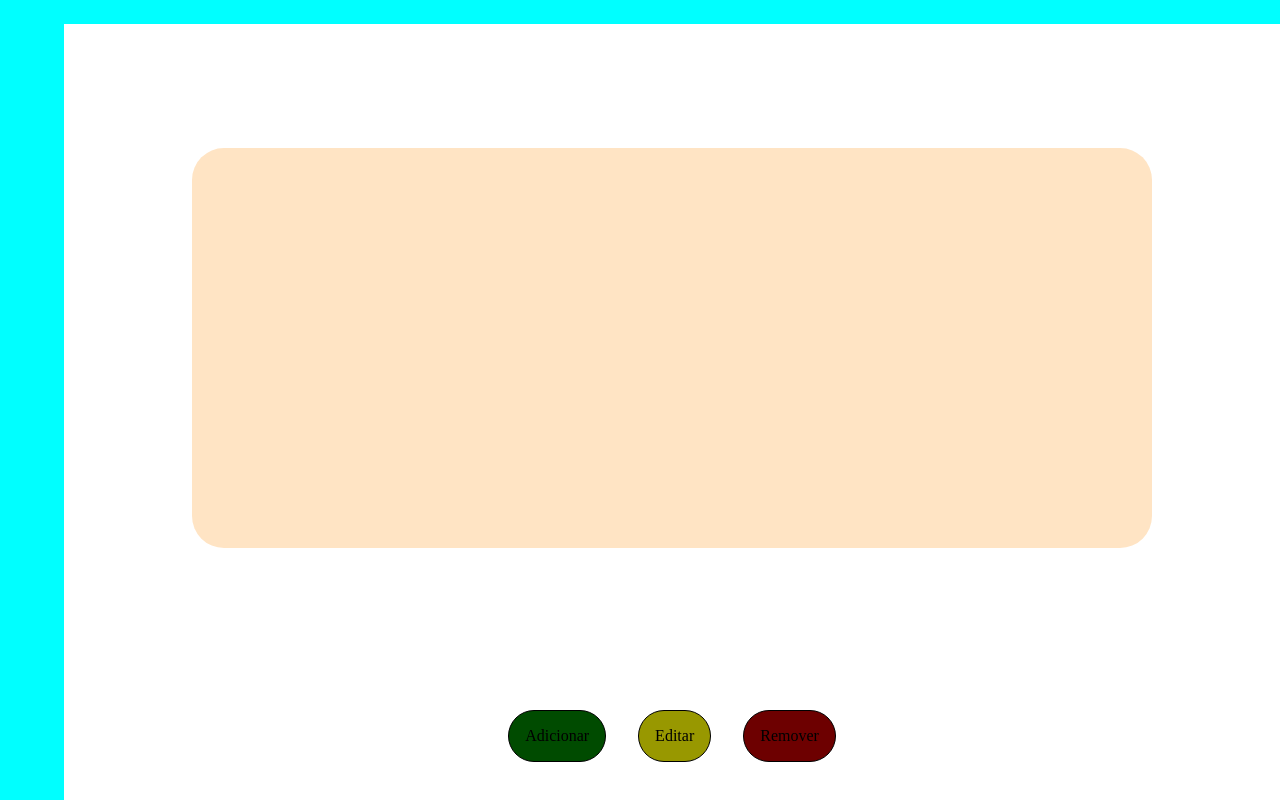
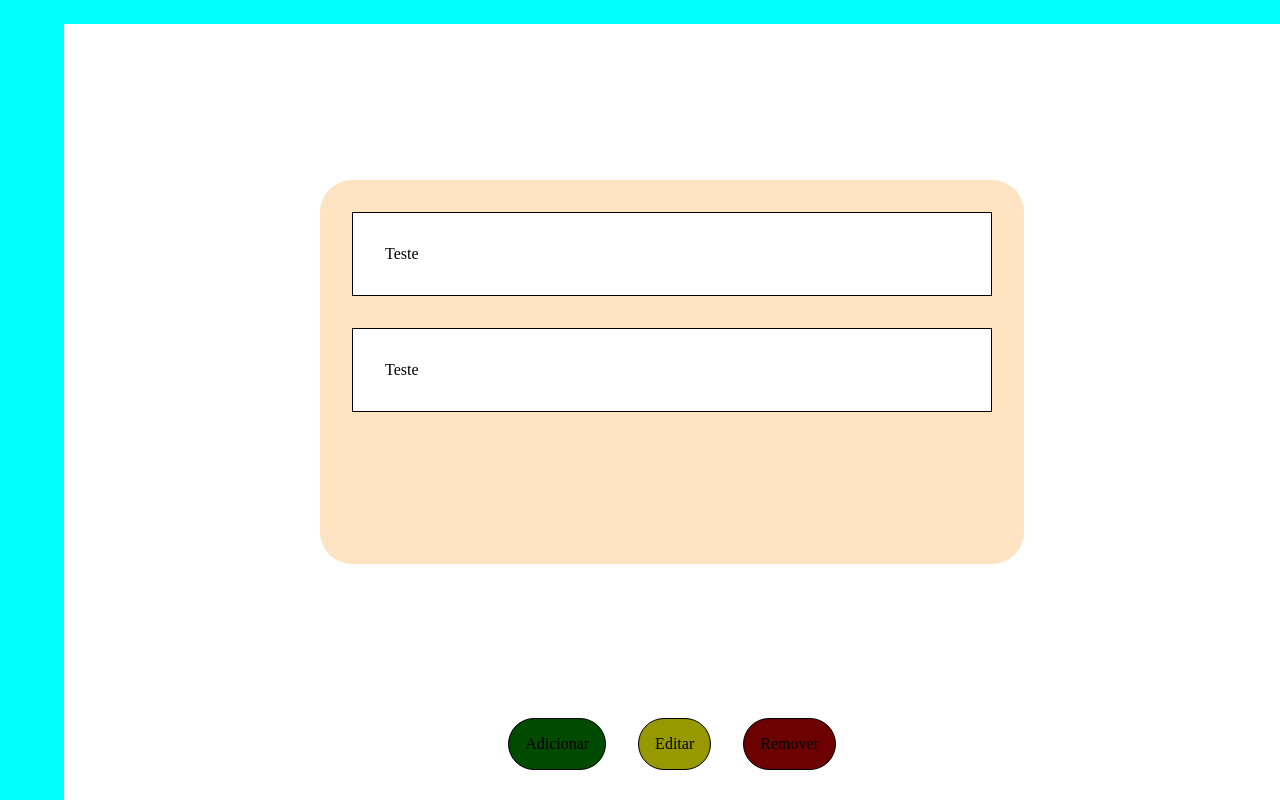
Before and after one commit to EliasPeixoto/produtividade_melhorada, a plain HTML site: page index.html in a window 1280 px wide. Drawn offline with Linux system fonts and the light colour scheme.

Commit message:
adição do script com algumas funções.

```diff
--- a/index.html
+++ b/index.html
@@ -4,6 +4,7 @@
 <head>
     <title>Produtividade Melhorada</title>
     <link rel="stylesheet" href="./styles/main.css">
+    <script src="./scripts/behaviors.js" defer></script>
 </head>
 
 <body>
--- /dev/null
+++ b/scripts/behaviors.js
@@ -0,0 +1,20 @@
+function generateCard()
+{
+    let card_container = document.querySelector('.cards-container');
+    let card = document.createElement('li');
+
+    card.classList.add('card');
+    card.innerHTML = 'Teste';
+    card_container.appendChild(card);
+}
+function removeCard(card)
+{
+    card.remove();
+}
+
+function eventListenerSetup(){
+
+}
+
+generateCard();
+generateCard();
--- a/styles/main.css
+++ b/styles/main.css
@@ -1,76 +1,103 @@
-*
-{
+* {
     margin: 0;
     padding: 0;
 }
-body{
+
+body {
     height: 100vh;
     display: grid;
     grid-template-columns: 4rem 1fr 1fr 1fr 1fr 1fr 1fr 1fr 1fr 1fr 1fr 1fr;
     grid-template-rows: 1.5rem 1fr 1fr;
     grid-template-areas: "title title title title title title title title title title title title"
-                        "navigation vcontent vcontent vcontent vcontent vcontent vcontent vcontent vcontent vcontent vcontent vcontent"
-                        "navigation vcontent vcontent vcontent vcontent vcontent vcontent vcontent vcontent vcontent vcontent vcontent";
+        "navigation vcontent vcontent vcontent vcontent vcontent vcontent vcontent vcontent vcontent vcontent vcontent"
+        "navigation vcontent vcontent vcontent vcontent vcontent vcontent vcontent vcontent vcontent vcontent vcontent";
 }
-.title-container{
+
+.title-container {
     background-color: aqua;
     grid-area: title;
 }
-.content-container{
+
+.content-container {
+    padding: 1rem;
     display: grid;
-    grid-template-rows: 1fr 8rem;
+    grid-template-rows: 1fr 5rem;
     grid-area: vcontent;
 }
-.navigation-container{
+
+.navigation-container {
     list-style-type: none;
     background-color: aqua;
-    grid-area:navigation;
+    grid-area: navigation;
 }
-.cards-container
-{
-    width: 60rem;
-    height: 25rem;
+
+.cards-container {
+    display: flex;
+    width: 40rem;
+    height: 20rem;
     background-color: bisque;
     align-self: center;
     justify-self: center;
     border-radius: 2rem;
+    list-style-type: none;
+    gap: 2rem;
+    flex-direction: column;
+    align-items: stretch;
+    justify-content:baseline;
+    padding: 2rem;
+    overflow-y: scroll;
+    scroll-snap-type: y mandatory;
+
+
 }
-.buttons-container
-{
+
+.cards-container
+
+.card {
+    padding: 2rem;
+    border: 1px solid black;
+    background-color: white;
+}
+
+.buttons-container {
     display: flex;
     align-items: center;
     justify-content: center;
     gap: 2rem;
 }
-.buttom-accept
-{
+
+.buttom-accept {
     padding: 1rem;
     background-color: rgb(0, 75, 0);
     border: 1px solid black;
     border-radius: 2rem;
+    cursor: pointer;
 }
-.buttom-edit
-{
+
+.buttom-edit {
     padding: 1rem;
     background-color: rgb(152, 152, 0);
     border: 1px solid black;
     border-radius: 2rem;
+    cursor: pointer;
 }
-.buttom-remove
-{
+
+.buttom-remove {
     padding: 1rem;
     background-color: rgb(109, 0, 0);
     border: 1px solid black;
     border-radius: 2rem;
+    cursor: pointer;
 }
-.buttom-accept:hover{
+
+.buttom-accept:hover {
     background-color: rgb(1, 255, 1);
 }
-.buttom-edit:hover
-{
+
+.buttom-edit:hover {
     background-color: yellow;
 }
-.buttom-remove:hover
-{
+
+.buttom-remove:hover {
     background-color: red;
 }
```
